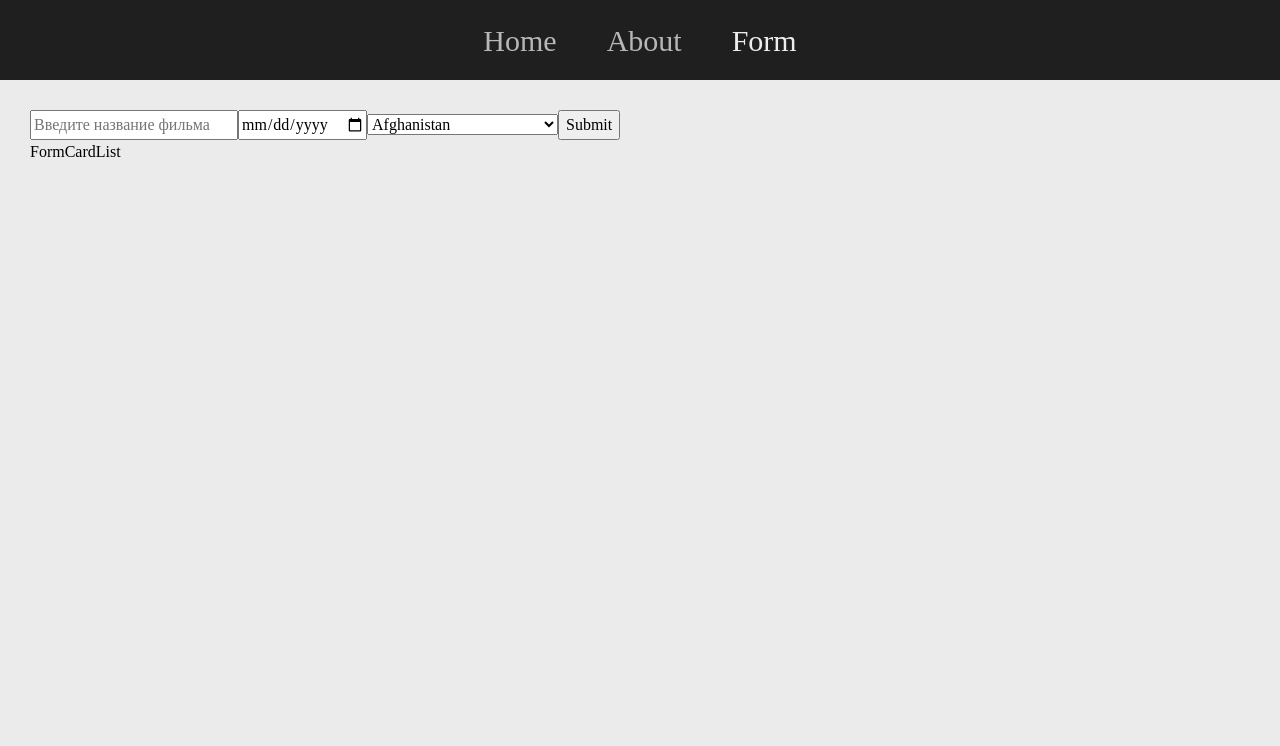
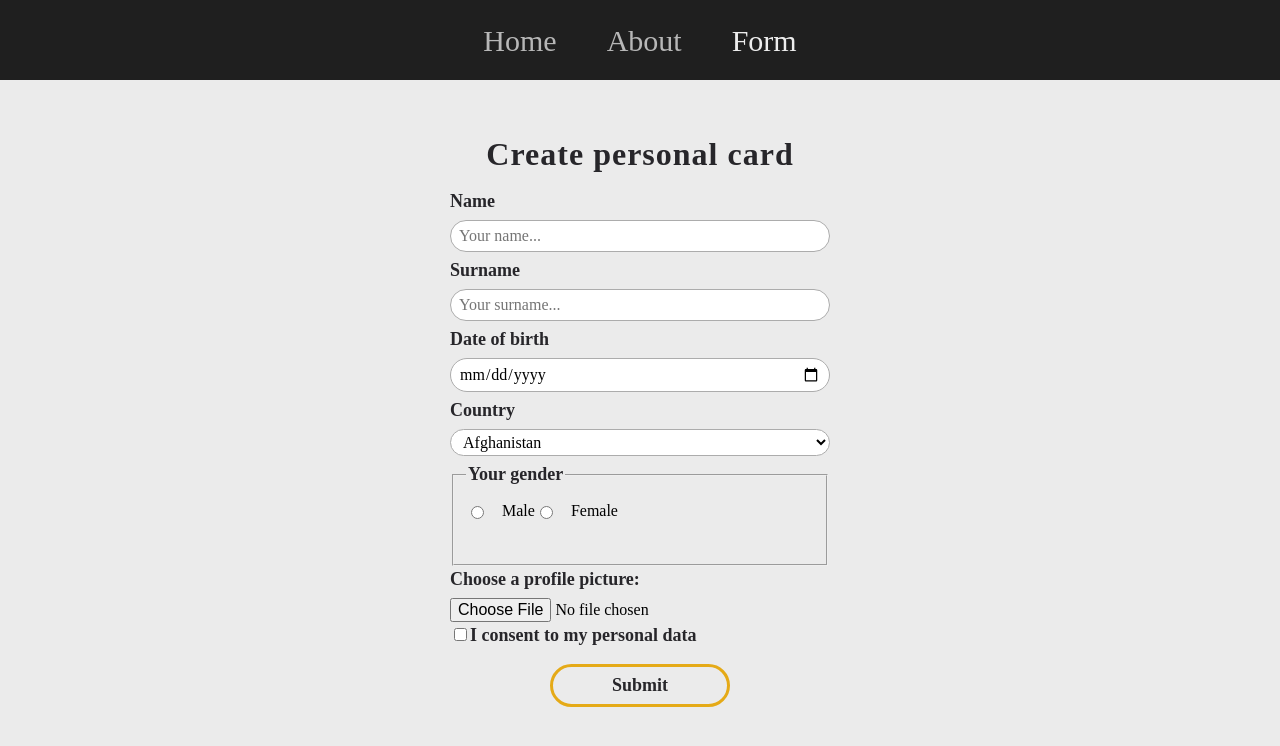
Before and after one commit to UiguunaMikhailova/movies-and-form, a React (Create React App) app in the folder components/: page /form in a window 1280 px wide. Shown: the top 746 px of the page. Built offline with nearby package versions, Linux system fonts and the light colour scheme.

Commit message:
feat: add styles for form, add handleSubmit function

```diff
--- /dev/null
+++ b/components/src/components/Form/Form.css
@@ -0,0 +1,83 @@
+.sign-in {
+    display: flex;
+    flex-direction: column;
+    margin: 0 auto;
+    padding: 10px 0;
+    width: 380px;
+}
+
+.form {
+    display: flex;
+    flex-direction: column;
+}
+
+.form__title {
+    color: #27262a;
+    font-size: 32px;
+    letter-spacing: 1px;
+    margin: 10px auto;
+}
+
+.form__input-wrapper {
+    display: inline-flex;
+    gap: 15px;
+}
+
+.form__error-msg {
+    color: #e60000;
+    font-size: 16px;
+    visibility: hidden;
+}
+
+.form__label {
+    color: #27262a;
+    font-size: 18px;
+    font-weight: 600;
+    margin-bottom: 5px;
+}
+
+.form__input {
+    background-color: #ffffff;
+    border: 1px solid #acacac;
+    border-radius: 30px;
+    padding: 3px 8px;
+    margin-bottom: 5px;
+}
+
+.form__error-message {
+    font-size: 14px;
+    color: #e60000;
+    margin-bottom: 20px;
+    display: none;
+}
+
+.button {
+    cursor: pointer;
+    color: #27262a;
+    background-color: transparent;
+    padding: 5px;
+    border: 3px solid #E5AA17;
+    border-radius: 50px;
+    width: 180px;
+    margin: 10px auto;
+    font-size: 18px;
+    font-weight: 700;
+}
+
+.button-small {
+    background-color: transparent;
+    font-size: 14px;
+}
+
+.button:hover {
+    border: 3px solid #4b3683;
+}
+
+@media (max-width: 768px) {
+    .form__title {
+        font-size: 26px;
+    }
+    .form__label {
+        font-size: 20px;
+    }
+}
--- a/components/src/components/Form/Form.tsx
+++ b/components/src/components/Form/Form.tsx
@@ -1,13 +1,86 @@
 import React, { Component } from 'react';
 import COUNTRIES from 'Constants/countries';
+import './Form.css';
+import { FormProps } from 'types/types';
 
-export default class Form extends Component {
+export default class Form extends Component<FormProps> {
+  name: React.RefObject<HTMLInputElement> = React.createRef();
+  surname: React.RefObject<HTMLInputElement> = React.createRef();
+  date: React.RefObject<HTMLInputElement> = React.createRef();
+  country: React.RefObject<HTMLSelectElement> = React.createRef();
+  genderMale: React.RefObject<HTMLInputElement> = React.createRef();
+  genderFemale: React.RefObject<HTMLInputElement> = React.createRef();
+  checkbox: React.RefObject<HTMLInputElement> = React.createRef();
+  file: React.RefObject<HTMLInputElement> = React.createRef();
+  handleSubmit(e: React.FormEvent) {
+    e.preventDefault();
+    if (
+      this.name.current!.value &&
+      this.surname.current!.value &&
+      this.date.current!.value &&
+      this.country.current!.value &&
+      (this.genderMale.current!.value || this.genderMale.current!.value) &&
+      this.checkbox.current!.checked &&
+      this.file.current!.files![0]
+    ) {
+      const card = {
+        name: this.name.current!.value,
+        surname: this.surname.current!.value,
+        date: this.date.current!.value,
+        country: this.country.current!.value,
+        gender: this.genderMale.current!.value || this.genderMale.current!.value,
+        file: URL.createObjectURL(this.file.current!.files![0]),
+      };
+      this.props.updateCards(card);
+    }
+  }
   render() {
     return (
-      <form onSubmit={() => console.log(123)}>
-        <input type="text" placeholder="Введите название фильма" />
-        <input type="date" />
-        <select>
+      <div className="sign-in">
+        <h3 className="form__title" id="form__title">
+          Create personal card
+        </h3>
+        <form className="sign-in__form form" onSubmit={(e) => this.handleSubmit(e)}>
+          <div className="form__input-wrapper">
+            <label className="form__label" htmlFor="name">
+              Name
+            </label>
+            <p className="form__error-msg">Incorrect name</p>
+          </div>
+          <input
+            className="form__input"
+            type="text"
+            placeholder="Your name..."
+            name="name"
+            ref={this.name}
+          />
+          <div className="form__input-wrapper">
+            <label className="form__label" htmlFor="surname">
+              Surname
+            </label>
+            <p className="form__error-msg">Incorrect surname</p>
+          </div>
+          <input
+            className="form__input"
+            type="text"
+            placeholder="Your surname..."
+            name="surname"
+            ref={this.surname}
+          />
+          <div className="form__input-wrapper">
+            <label className="form__label" htmlFor="date">
+              Date of birth
+            </label>
+            <p className="form__error-msg">Incorrect date</p>
+          </div>
+          <input className="form__input" type="date" name="date" ref={this.date} />
+          <div className="form__input-wrapper">
+            <label className="form__label" htmlFor="country">
+              Country
+            </label>
+            <p className="form__error-msg">Incorrect country</p>
+          </div>
+          <select className="form__input" ref={this.country}>
             {COUNTRIES.map((item, index) => {
               return (
                 <option key={index} value={item}>
@@ -16,8 +89,34 @@ export default class Form extends Component {
               );
             })}
           </select>
-        <button type="submit">Submit</button>
+          <fieldset id="gender">
+            <legend className="form__label">Your gender</legend>
+            <div className="form__input-wrapper">
+              <input type="radio" name="gender" value="male" ref={this.genderMale} />
+              <label htmlFor="male">Male</label>
+            </div>
+            <div className="form__input-wrapper">
+              <input type="radio" name="gender" value="female" ref={this.genderFemale} />
+              <label htmlFor="female">Female</label>
+            </div>
+            <p className="form__error-msg">The gender field is required</p>
+          </fieldset>
+          <label className="form__label" htmlFor="file">
+            Choose a profile picture:
+          </label>
+          <input type="file" name="file" accept="image/png, image/jpeg" ref={this.file} />
+          <label className="form__label">
+            <input type="checkbox" ref={this.checkbox} />I consent to my personal data
+          </label>
+          <button className="button" type="submit">
+            Submit
+          </button>
         </form>
+        <div className="form__error-message" id="form__error">
+          Пароль должен содержать не менее 8 символов, как минимум одну заглавную букву, одну
+          прописную букву, одну цифру и один специальный символ +-_@$!%*?&amp;#.,;:[]{}]
+        </div>
+      </div>
     );
   }
 }
--- /dev/null
+++ b/components/src/components/FormCard/FormCard.tsx
@@ -0,0 +1,17 @@
+import React, { Component } from 'react';
+
+type FormCardProps = {
+  name: string;
+  file: string;
+};
+
+export default class FormCard extends Component<FormCardProps> {
+  render() {
+    return (
+      <div>
+        <p>{this.props.name}</p>
+        <img src={this.props.file} />
+      </div>
+    );
+  }
+}
--- a/components/src/components/FormCardList/FormCardList.tsx
+++ b/components/src/components/FormCardList/FormCardList.tsx
@@ -1,7 +1,15 @@
 import React, { Component } from 'react';
+import { FormCardListProps } from 'types/types';
+import FormCard from 'Components/FormCard/FormCard';
 
-export default class FormCardList extends Component {
+export default class FormCardList extends Component<FormCardListProps> {
   render() {
-    return <div>FormCardList</div>;
+    return (
+      <div>
+        {this.props.cards.map((item, index) => {
+          return <FormCard key={index} name={item.name} file={item.file} />;
+        })}
+      </div>
+    );
   }
 }
--- a/components/src/components/pages/FormPage/FormPage.tsx
+++ b/components/src/components/pages/FormPage/FormPage.tsx
@@ -2,14 +2,24 @@ import Form from 'Components/Form/Form';
 import FormCardList from 'Components/FormCardList/FormCardList';
 import Layout from 'Components/Layout/Layout';
 import React, { Component } from 'react';
+import { CardForm } from 'types/types';
 
 export default class FormPage extends Component {
+  state = {
+    cards: [],
+  };
+  updateCards(card: CardForm) {
+    console.log(1);
+    this.setState({
+      cards: [...this.state.cards, card],
+    });
+  }
   render() {
     return (
       <Layout>
         <div className="home">
-          <Form />
-          <FormCardList />
+          <Form updateCards={this.updateCards.bind(this)} />
+          <FormCardList cards={this.state.cards} />
         </div>
       </Layout>
     );
```
Also changed, not shown: components/src/types/types.tsx (+18 -1 lines). Lines whose indentation alone changed are shown as unchanged.
